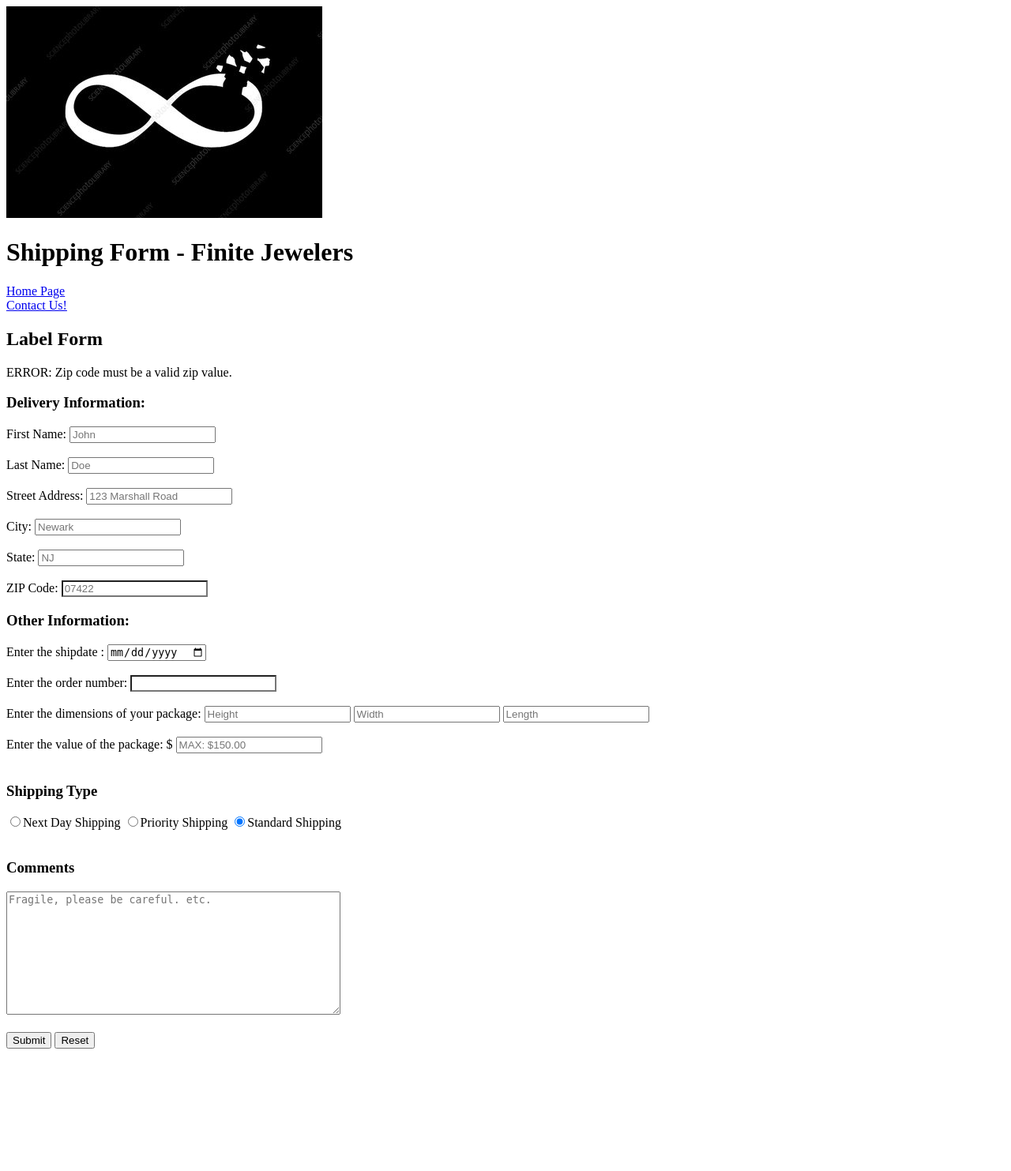
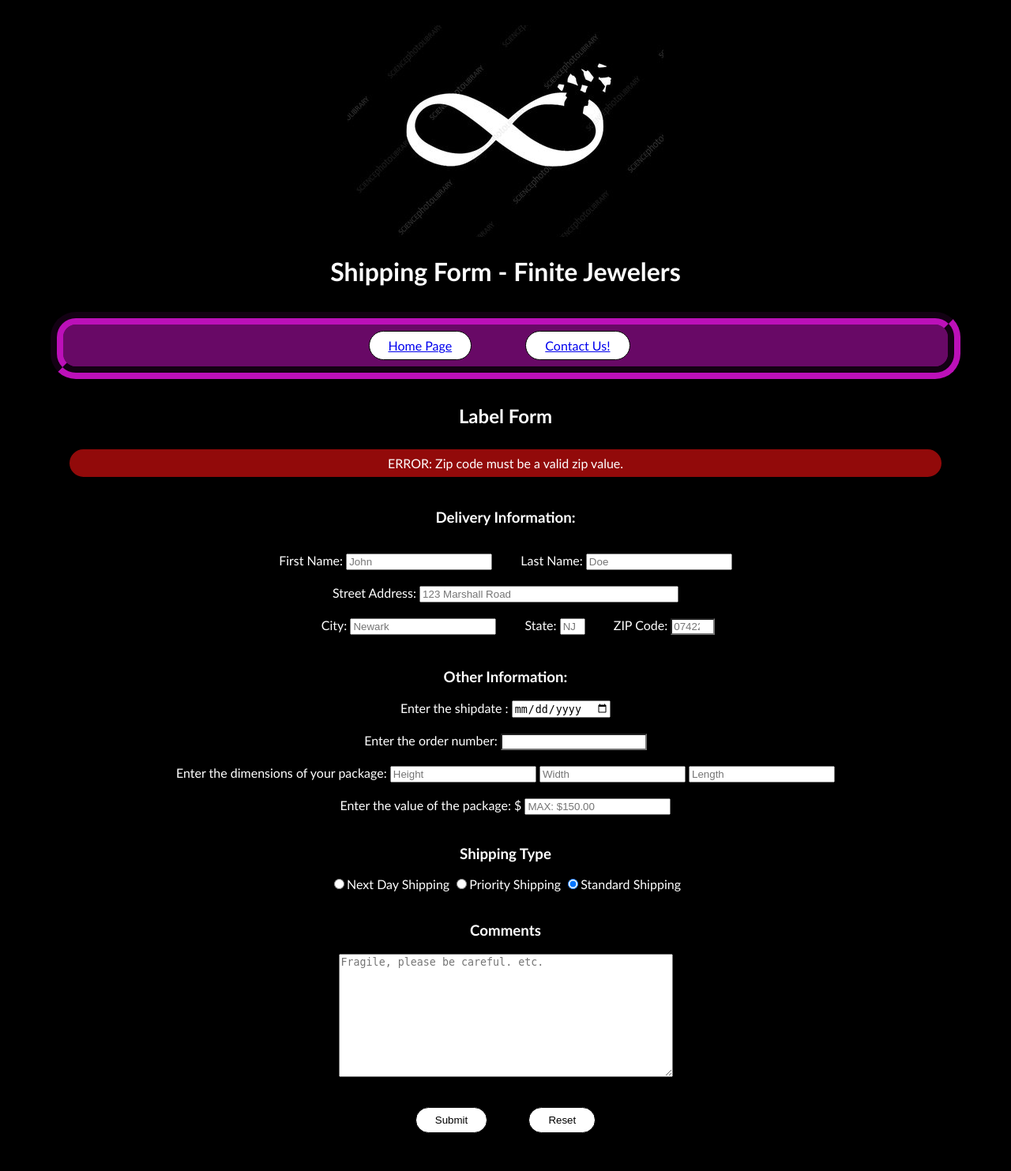
Before and after one commit to Xylosis/IT202, a PHP site: page /label.php in a window 1280 px wide. Shown: the whole page at 79% size. Before the commit the page ends 1328 px from the top, so only its background shows below. Run offline with PHP 8.4, Linux system fonts and the light colour scheme; data that the repository does not hold is empty.

Commit message:
Some HTML id updates, did CSS for home and form.

```diff
--- a/Jewelry_Store/form.php
+++ b/Jewelry_Store/form.php
@@ -23,33 +23,45 @@
     <meta name="description" content="Jewler Website IT202 Unit 3">
     <title>Form - Finite Jewlers</title>
     <link rel="icon" href="images/broken infinity.jpg">
-    <!--<link rel="stylesheet" href="style.css"> -->
+    <link rel="stylesheet" href="testing.css">
 </head>
 <body>
     <header>
         <img src="images/broken infinity.jpg" alt="logo">
         <h1>Shipping Form - Finite Jewelers</h1>
         <nav>
-            <a href="home.php"> Home Page </a> <br>
-            <a href="contact.php"> Contact Us! </a> <br>
+            <ul id = "links">
+                <li id="formlinkli"> <a href="home.php"> Home Page </a> </li>
+                <li> <a href="contact.php"> Contact Us! </a> </li>
+            </ul>
         </nav>
     </header>
     <h2>Label Form</h2>
     <?php if(!empty($error_message)) { ?> <p id="errormsg">ERROR: <?php echo htmlspecialchars($error_message); ?></p>  <?php } ?>
     <form action="label.php" method="get">
-        <h3>Delivery Information:</h3>
-        <label for="fname">First Name: </label>
-        <input type="text" name = "fname" placeholder="John" value="<?php echo htmlspecialchars($fname);?>" required> <br><br>
-        <label for="lname">Last Name: </label>
-        <input type="text" name = "lname" id="lname" placeholder="Doe" value="<?php echo htmlspecialchars($lname);?>" required> <br><br>
-        <label for="straddress">Street Address:</label>
-        <input type="text" name = "straddress" id="straddress" placeholder="123 Marshall Road" value="<?php echo htmlspecialchars($stradd);?>" required> <br><br>
-        <label for="city">City:</label>
-        <input type="text" name = "city" id="city" placeholder = "Newark" value= "<?php echo htmlspecialchars($city);?>" required> <br><br>
-        <label for="state">State: </label>
-        <input type="text" name = "state" id="state" placeholder = "NJ" value="<?php echo htmlspecialchars($state);?>" required> <br><br>
-        <label for="zip">ZIP Code: </label>
-        <input style="-webkit-appearance: none; -moz-appearance: textfield; margin: 0;" type="number" name = "zip" id="zip" placeholder = "07422" value="<?php echo htmlspecialchars($zip);?>" required>
+        <div id="deliveryinfo">
+            <h3 style="margin-bottom: 1.5rem;">Delivery Information:</h3>
+            <div class="inputfields">
+                <label for="fname">First Name: </label>
+                <input type="text" name = "fname" placeholder="John" value="<?php echo htmlspecialchars($fname);?>" required>
+                <label for="lname" class="secondinputfield">Last Name: </label>
+                <input type="text" name = "lname" id="lname" placeholder="Doe" value="<?php echo htmlspecialchars($lname);?>" required>
+            </div>
+            <br>
+            <div class="inputfields">
+                <label for="straddress">Street Address:</label>
+                <input type="text" name = "straddress" id="straddress" placeholder="123 Marshall Road" value="<?php echo htmlspecialchars($stradd);?>" required>
+            </div>
+            <br>
+            <div class="inputfields">
+                <label for="city" class="secondinputfield">City:</label>
+                <input type="text" name = "city" id="city" placeholder = "Newark" value= "<?php echo htmlspecialchars($city);?>" required>
+                <label for="state" class="secondinputfield">State: </label>
+                <input type="text" style = "width: 1.5rem;" name = "state" id="state" placeholder = "NJ" value="<?php echo htmlspecialchars($state);?>" required>
+                <label for="zip" class="secondinputfield">ZIP Code: </label>
+                <input style="-webkit-appearance: none; -moz-appearance: textfield; margin: 0; width: 3rem;" type="number" name = "zip" id="zip" placeholder = "07422" value="<?php echo htmlspecialchars($zip);?>" required>
+            </div>
+        </div>
         <h3>Other Information:</h3>
         <label for="shipdate">Enter the shipdate :</label>
         <input type="date" name="shipdate" value="<?php echo htmlspecialchars($shipdate);?>" required> <br><br>
@@ -67,10 +79,10 @@
         <input type="Radio" name="Shipping" id="Standard" Value="Economic Shipping" checked="checked">Standard Shipping <br><br>
         <h3>Comments</h3>
         <label>
-            <textarea cols="50"  rows="10" name="content" placeholder="Fragile, please be careful. etc."></textarea>
+            <textarea cols="50"  rows="10" name="content" placeholder="Fragile, please be careful. etc." value="<?php echo htmlspecialchars($comments);?>"></textarea>
         </label> <br> <br>
-        <button type="Submit" id="submt">Submit</button>
-        <button type="reset" id="rest">Reset</button>
+        <button type="Submit" class="formbuttons">Submit</button>
+        <button type="reset" class="formbuttons">Reset</button>
     </form>
     <!-- autocomplete thing exists for forms, maybe check that out? -->
 </body>
--- a/Jewelry_Store/home.php
+++ b/Jewelry_Store/home.php
@@ -13,7 +13,7 @@
 <body>
     <header>
         <h1>Finite Jewelers</h1>
-        <img src="images/broken infinity.jpg" alt="logo"> <br>
+        <img src="images/broken infinity.jpg" alt="logo" id="logo"> <br>
         <nav>
             <ul id="links">
                 <li id="formlinkli"><span id="formlink"><a href="form.php"> Shipping Form </a></span></li>
@@ -33,7 +33,7 @@
         </div>
 
         <div id="selection">
-            <p>Here are some images of our current inventory:</p>
+            <p id="selectionp">Here are some images of our current inventory:</p>
             <figure>
                 <img class="rings"src="images/amethystdiamond14k ring.jpg" alt="amethyst">
                 <figcaption>Fig 1. Amethyst + Diamond + 14k Gold Ring</figcaption>
@@ -54,7 +54,7 @@
     </main>
     <footer>
         <p>Contact Info:</p>
-        <p>Email: ajd93@njit.edu</p>
+        <p>Email: <a href="emailto:ajd93@njit.edu">ajd93@njit.edu</a></p>
     </footer>
 </body>
 </html>
--- a/Jewelry_Store/label.php
+++ b/Jewelry_Store/label.php
@@ -13,6 +13,7 @@
     $length = filter_input(INPUT_GET, 'Length', FILTER_VALIDATE_INT);
     $val = filter_input(INPUT_GET, 'val', FILTER_VALIDATE_FLOAT);
     $shippingtype = filter_input(INPUT_GET,'Shipping');
+    $comments = filter_input(INPUT_GET, 'comments');
 
     $statesarr = array( "AK", "AL", "AR", "AZ", "CA", "CO", "CT", "DC",
     "DE", "FL", "GA", "HI", "IA", "ID", "IL", "IN", "KS", "KY", "LA",
@@ -75,7 +76,9 @@
         <label for="Shipping Class">Shipping Class:</label>
         <span id="Shipping Class"><?php echo $shippingtype?></span> <br>
         <span id="trackingnum">Tracking Number: 123456ABC</span> <br>
-        <img src="images/barcode.png" alt="Shipping Barcode">
+        <img src="images/barcode.png" alt="Shipping Barcode"> <br>
+        <label for="comms">Comments:</label>
+        <span id="comments"><?php echo $comments ?></span>
     </div>
 </body>
 </html>
--- a/Jewelry_Store/testing.css
+++ b/Jewelry_Store/testing.css
@@ -1,6 +1,9 @@
 body{
+    font-family: 'Gill Sans', 'Gill Sans MT', Calibri, 'Trebuchet MS', sans-serif;
     text-align: center;
-    background-color: aqua;
+    background-color: black;
+    color: white;
+    margin: 2rem 1rem 0rem
 }
 
 nav{
@@ -11,7 +14,26 @@ nav{
 
 ul {
     padding: .5rem 0rem;
-    background-color: purple;
+    background-color: rgb(104, 9, 102);
+    margin: 2rem 3rem;
+    border: groove 1rem rgb(104, 9, 102);
+    border-radius: 2rem;
+}
+
+#logo {
+    width: 45rem;
+    height: 15rem;
+    border-radius: 2rem;
+}
+
+#selectionp {
+    text-align: left;
+    margin: 3rem 0 0rem 4rem;
+    font-size: larger;
+}
+
+#description {
+    margin: 0 4rem;
 }
 
 #links li{
@@ -20,9 +42,10 @@ ul {
     padding: .5rem 1.5rem;
     list-style-type: none;
     text-align: center;
-    border: solid black;
+    border: solid .1rem black;
     background-color: white;
-    border-radius: 15%;
+    border-radius: 2rem;
+    transition: transform 0.25s cubic-bezier(0,0,.62,1);
 }
 
 #links li:hover {
@@ -45,12 +68,14 @@ ul {
     border: solid rgb(110, 101, 101);
     background-color: white;
     border-radius: 20%;
+    transition: transform 0.25s cubic-bezier(0,0,.62,1);
 }
 
 .rings:hover {
     cursor:pointer;
-    box-shadow: 0 0.5rem 0.5rem -0.4rem #f1ff5c;
-    transform: translateY(-1.25rem);
+    box-shadow: 0 0.5rem 0.5rem -0.4rem rgb(82, 79, 79);
+    transform: translateY(-0.35rem);
+    transition: transform 0.25s cubic-bezier(0,0,.62,1);
 }
 
 figure{
@@ -59,12 +84,61 @@ figure{
 }
 
 footer{
-    background-color: red;
+    background-color: rgb(104, 9, 102);
     color: #f1ff5c;
     padding-bottom: 0.5rem;
+    padding-top: .5rem;
+    margin: 2rem 2rem 1rem;
+    border: solid .1rem black;
+    border-radius: 1rem;
 }
 
 footer p{
     margin: 0rem 2rem .3rem;
     text-align: left;
 }
+
+#errormsg {
+    background-color: rgb(146, 10, 10);
+    padding: 0.5rem;
+    margin: auto 4rem;
+    border: solid .5rem black;
+    border-radius: 2rem;
+}
+
+#deliveryinfo {
+    margin: 2rem 6rem;
+}
+
+.inputfields {
+    display: inline-block;
+    margin: .6rem 2rem;
+}
+
+.secondinputfield {
+    margin-left: 2rem;
+}
+
+#straddress {
+    width: 20rem;
+}
+
+.formbuttons {
+    display: inline-block;
+    margin: 1rem 1.5rem 3rem;
+    padding: .5rem 1.5rem;
+    list-style-type: none;
+    text-align: center;
+    border: solid .1rem black;
+    background-color: white;
+    border-radius: 2rem;
+    transition: transform 0.25s cubic-bezier(0,0,.62,1);
+}
+
+.formbuttons:hover {
+    background-color: #f1ff5c;
+    cursor:pointer;
+    box-shadow: 0 0.5rem 0.5rem -0.4rem #f1ff5c;
+    transform: translateY(-0.25rem);
+    transition: transform 0.25s cubic-bezier(0,0,.62,1);
+}
```
